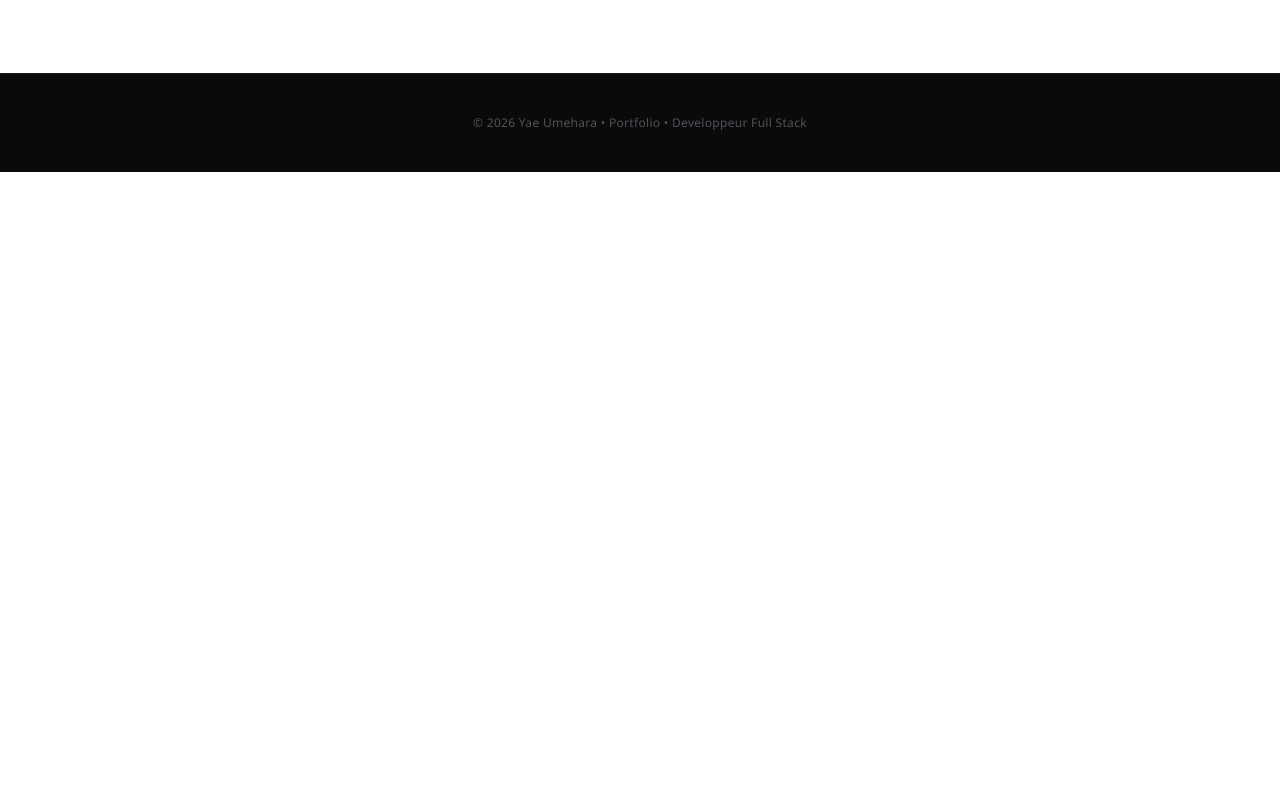
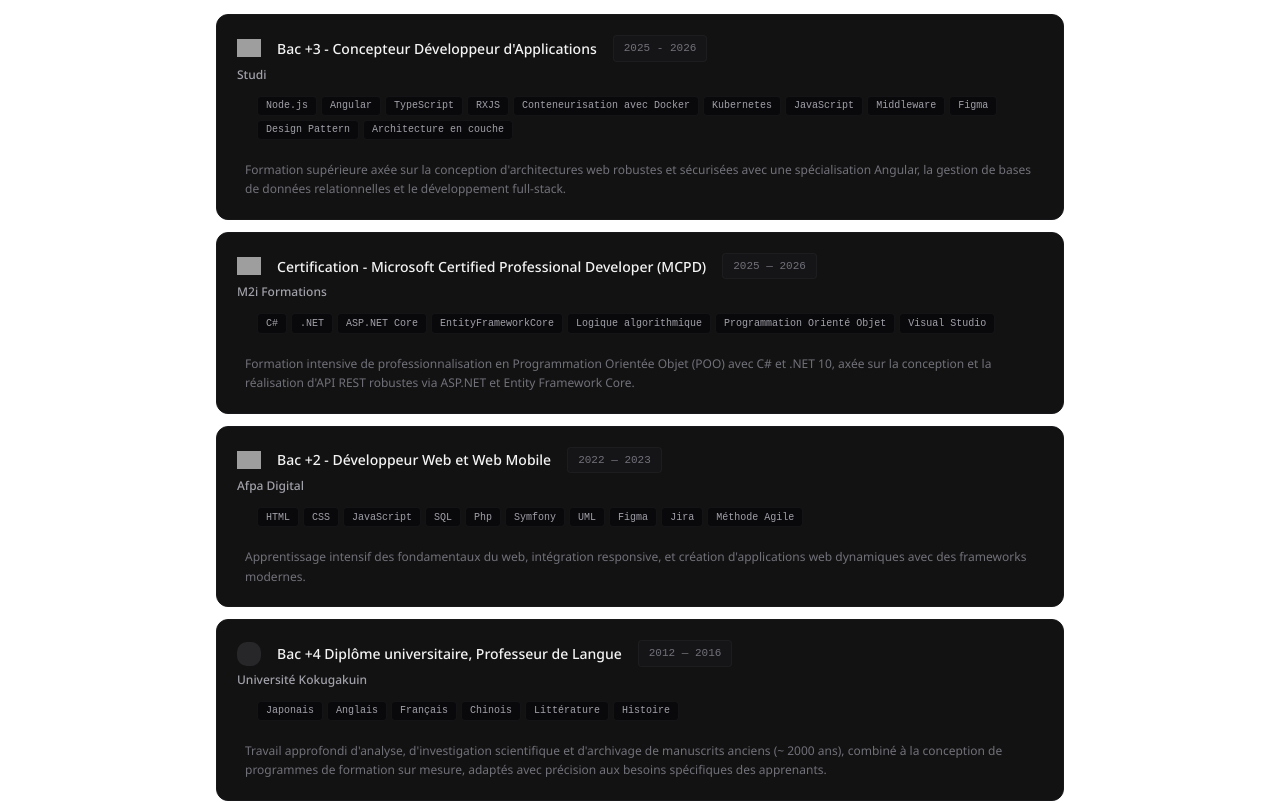
Before and after one commit to YaeH-code/portfolio, a Next.js app: page / in a window 1280 px wide. Shown: the part 2580-3383 px from the top of the page. Before the commit the page ends 2752 px from the top, so only its background shows below. Built offline with nearby package versions, Linux system fonts and the light colour scheme; grey boxes are pictures that could not be loaded.

Commit message:
Add: educations component

```diff
--- /dev/null
+++ b/components/Educations.tsx
@@ -0,0 +1,106 @@
+import TimelineSection, { TimelineItem } from "./Shared/TimelineSection";
+
+interface Formation {
+  degree: string;
+  icon?: string;
+  school: string;
+  period: string;
+  description: string;
+  tags: string[];
+}
+
+const FORMATIONS: Formation[] = [
+  {
+    degree: "Bac +3 - Concepteur Développeur d'Applications",
+    icon: "https://media.licdn.com/dms/image/v2/C4D0BAQHdD7jqdt_9Xg/company-logo_200_200/company-logo_200_200/0/1630577675897/studi_digital_education_logo?e=1784764800&v=beta&t=HZDGJIamOs0zFieDMr2KA5ZsBH_Fwu0gSuh8kkGokHM",
+    school: "Studi",
+    period: "2025 - 2026",
+    description: `Formation supérieure axée sur la conception d'architectures web robustes et sécurisées avec une spécialisation Angular,
+      la gestion de bases de données relationnelles et le développement full-stack.`,
+    tags: [
+      "Node.js",
+      "Angular",
+      "TypeScript",
+      "RXJS",
+      "Conteneurisation avec Docker",
+      "Kubernetes",
+      "JavaScript",
+      "Middleware",
+      "Figma",
+      "Design Pattern",
+      "Architecture en couche",
+    ],
+  },
+  {
+    degree: "Certification - Microsoft Certified Professional Developer (MCPD)",
+    icon: "https://media.licdn.com/dms/image/v2/D4D0BAQGtSzkzCF3ybw/company-logo_200_200/B4DZlNjvg1GkAM-/0/1757942839709/m2iformation_logo?e=1784764800&v=beta&t=cNkGwqEY-rs1G19beBaIBWUmPa5U2QZSz0UENuZ-IDU",
+    school: "M2i Formations",
+    period: "2025 — 2026",
+    description: `Formation intensive de professionnalisation en Programmation Orientée Objet (POO) avec C# et .NET 10,
+    axée sur la conception et la réalisation d'API REST robustes via ASP.NET et Entity Framework Core.`,
+    tags: [
+      "C#",
+      ".NET",
+      "ASP.NET Core",
+      "EntityFrameworkCore",
+      "Logique algorithmique",
+      "Programmation Orienté Objet",
+      "Visual Studio",
+    ],
+  },
+  {
+    degree: "Bac +2 - Développeur Web et Web Mobile",
+    icon: "https://media.licdn.com/dms/image/v2/D4E0BAQEM9o30NHySWg/company-logo_200_200/company-logo_200_200/0/1718901706220/afpa_logo?e=1784764800&v=beta&t=ICZHmrgAD0pd6NIJ5f3Deb7trQPNNlspLBEX2DU-Yrs",
+    school: "Afpa Digital",
+    period: "2022 — 2023",
+    description: `Apprentissage intensif des fondamentaux du web, intégration responsive, et création d'applications web dynamiques avec des frameworks modernes.`,
+    tags: [
+      "HTML",
+      "CSS",
+      "JavaScript",
+      "SQL",
+      "Php",
+      "Symfony",
+      "UML",
+      "Figma",
+      "Jira",
+      "Méthode Agile",
+    ],
+  },
+  {
+    degree: "Bac +4 Diplôme universitaire, Professeur de Langue",
+    school: "Université Kokugakuin",
+    period: "2012 — 2016",
+    description: `Travail approfondi d'analyse, d'investigation scientifique et d'archivage de manuscrits anciens (~ 2000 ans),
+    combiné à la conception de programmes de formation sur mesure, adaptés avec précision aux besoins spécifiques des apprenants.`,
+    tags: [
+      "Japonais",
+      "Anglais",
+      "Français",
+      "Chinois",
+      "Littérature",
+      "Histoire",
+    ],
+  },
+];
+
+const formattedFormations: TimelineItem[] = FORMATIONS.map((form) => ({
+  title: form.degree,
+  subtitle: form.school,
+  icon: form.icon || "",
+  period: form.period,
+  description: form.description,
+  tags: form.tags,
+}));
+
+export default function Educations() {
+  return (
+    <main>
+      <TimelineSection
+        id="educations"
+        sectionTitle="Formations"
+        items={formattedFormations}
+      />
+    </main>
+  );
+}
```
